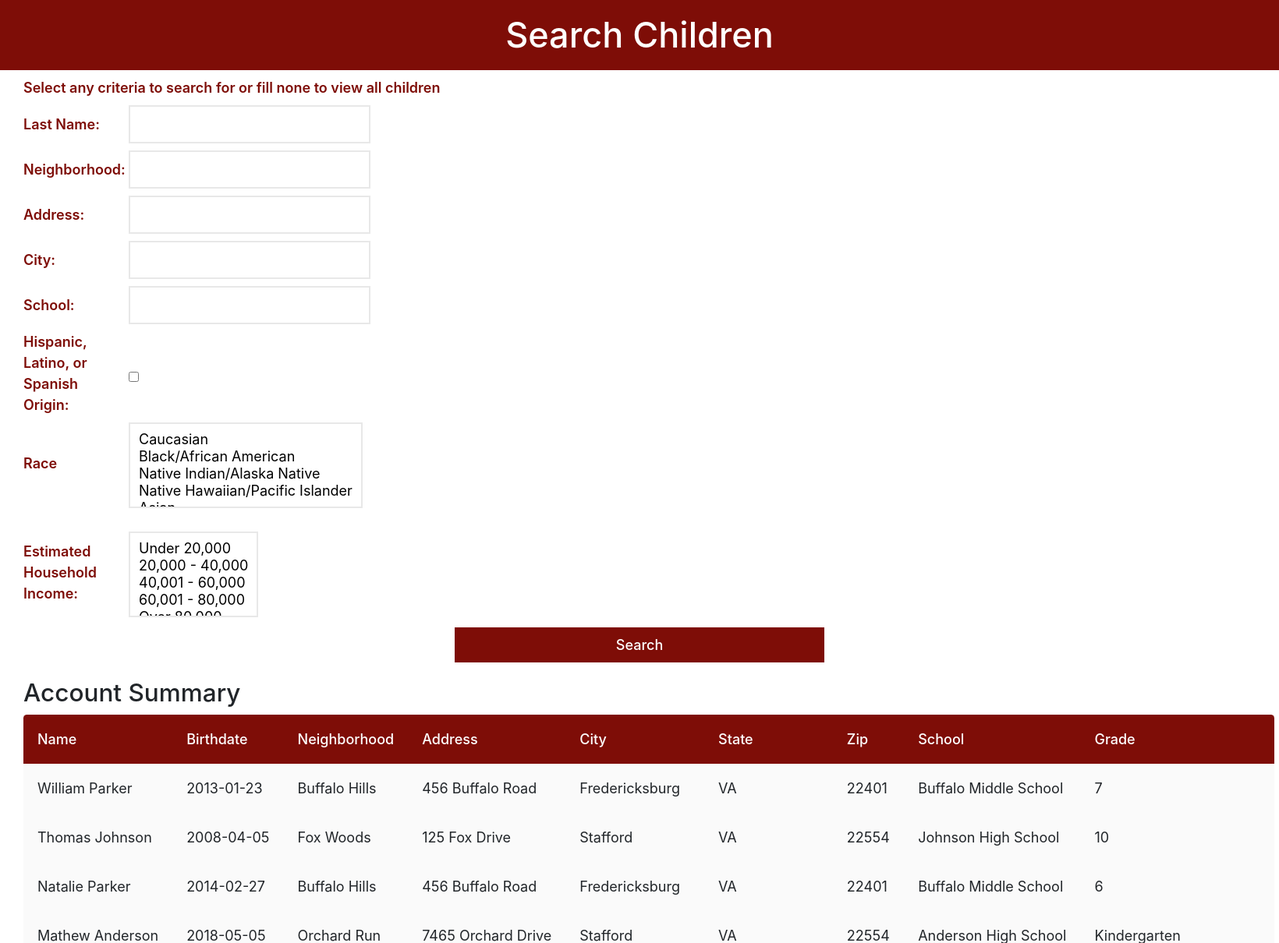
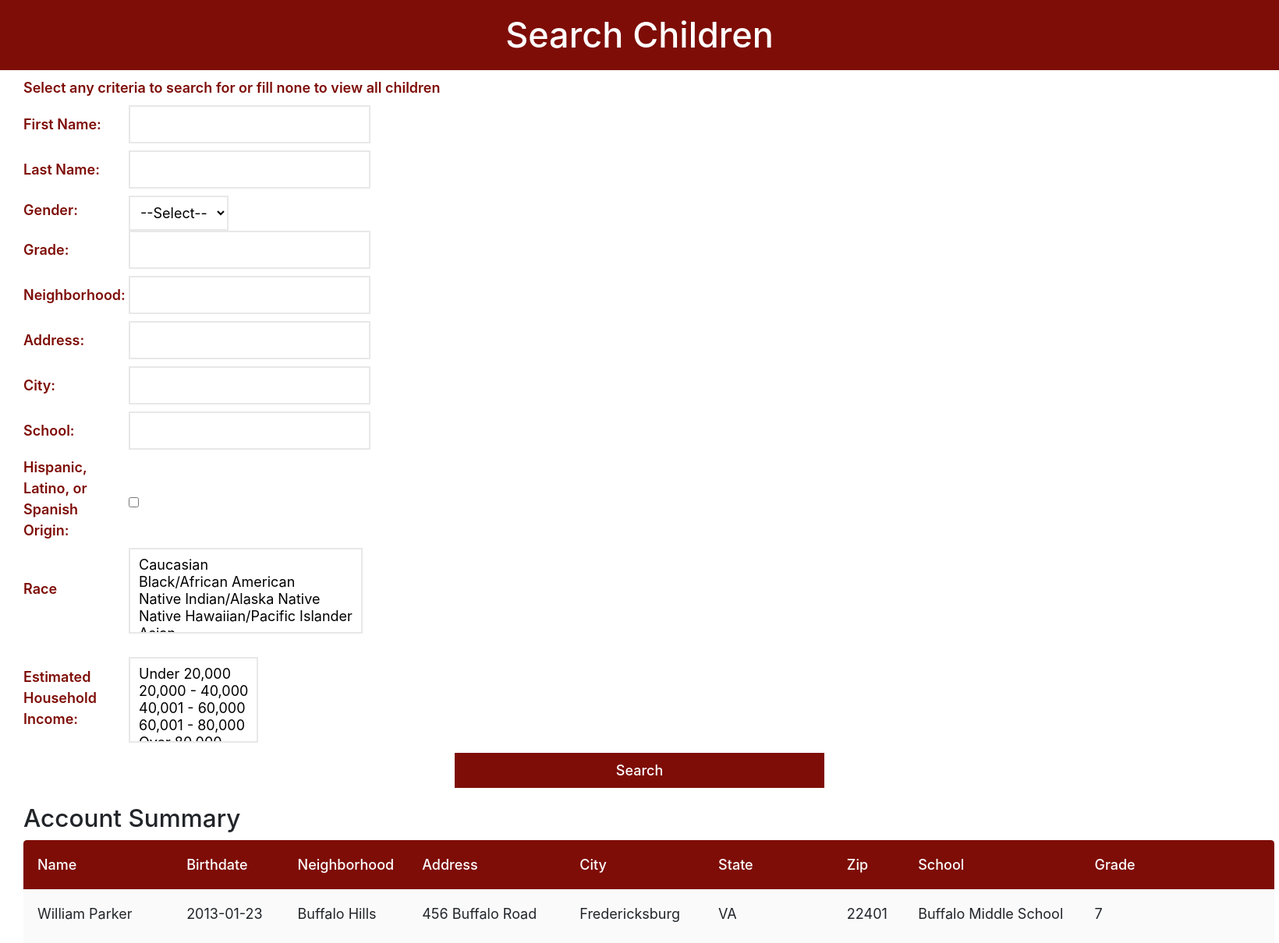
Before and after one commit to YonatanAsfaw/StaffordJunction, a PHP site: page /findChildren.php?sort=firstName&order=desc in a window 1640 px wide. Shown: the part 110-1320 px from the top of the page at 78% size. Run offline with PHP 8.4, Linux system fonts and the light colour scheme; the visitor is signed in with stand-in values (Sample User, id 1); data comes from the database, SQL or seed files in the repository.

Commit message:
add search by first name, grade, gender

```diff
--- a/findChildren.php
+++ b/findChildren.php
@@ -8,7 +8,9 @@ $accessLevel = 0;
 $userID = null;
 
 // Search criteria variables
+$first_name = null;
 $last_name = null;
+$gender = null;
 $city = null;
 $address = null;
 $neighborhood = null;
@@ -24,7 +26,7 @@ require_once("database/dbChildren.php");
 require_once("domain/Children.php");
 include_once('database/dbChildren.php');
 
-// Example usage
+// Example usage for GET (optional)
 $first_name = $_GET['first_name'] ?? null;
 $last_name = $_GET['last_name'] ?? null;
 $gender = $_GET['gender'] ?? null;
@@ -33,30 +35,27 @@ $grade = $_GET['grade'] ?? null;
 $is_hispanic = isset($_GET['is_hispanic']) ? (int)$_GET['is_hispanic'] : null;
 $race = $_GET['race'] ?? null;
 
-$children = find_children($first_name, $last_name, $gender, $school, $grade, $is_hispanic, $race);
-
-// Process the $children array as needed
-
-// Get all children if no criteria inputted in search
-$children = find_children($last_name, $address, $city, $neighborhood, $school, $grade, $income, $is_hispanic, $race);
+$children = find_children($first_name, $last_name, $gender, $school, $grade, $is_hispanic, $race, $address, $city, $neighborhood, $income);
 
 if (isset($_SESSION['_id'])) {
     $loggedIn = true;
-    // 0 = not logged in, 1 = standard user, 2 = manager (Admin), 3 super admin (TBI)
     $accessLevel = $_SESSION['access_level'];
     $userID = $_SESSION['_id'];
 }
-// admin-only access
+
 if ($accessLevel < 2) {
     header('Location: index.php');
     die();
 }
 
-if($_SERVER['REQUEST_METHOD'] == "POST"){
+if ($_SERVER['REQUEST_METHOD'] == "POST") {
     require_once("include/input-validation.php");
 
     $args = sanitize($_POST, null);
-    // Get criteria if set
+
+    if (isset($args['first-name'])) {
+        $first_name = $args['first-name'];
+    }
     if (isset($args['last-name'])) {
         $last_name = $args['last-name'];
     }
@@ -75,6 +74,9 @@ if($_SERVER['REQUEST_METHOD'] == "POST"){
     if (isset($args['grade'])) {
         $grade = $args['grade'];
     }
+    if (isset($args['gender'])) {
+        $gender = $args['gender'];
+    }
     if (isset($args['income'])) {
         $income = $args['income'];
     }
@@ -84,8 +86,8 @@ if($_SERVER['REQUEST_METHOD'] == "POST"){
     if (isset($args['race'])) {
         $race = $args['race'];
     }
-    // Find families based on set criteria
-    $children = find_children($last_name, $address, $city, $neighborhood, $school, $grade, $income, $is_hispanic, $race);
+
+    $children = find_children($first_name, $last_name, $gender, $school, $grade, $is_hispanic, $race, $address, $city, $neighborhood, $income);
 }
 ?>
 
@@ -104,7 +106,7 @@ if($_SERVER['REQUEST_METHOD'] == "POST"){
             text-decoration: none;
         }
         .general tbody tr:hover {
-                background-color: #cccccc; /* Light grey color */
+            background-color: #cccccc;
         }
     </style>
 </head>
@@ -114,59 +116,61 @@ if($_SERVER['REQUEST_METHOD'] == "POST"){
 
     <form id="formatted_form" method="POST">
         <label>Select any criteria to search for or fill none to view all children</label>
-            <!-- Search Criteria Fields -->
+
         <div class="search-container">
-                <div class="search-label">
-                <label>Last Name:</label>
+            <div class="search-label"><label>First Name:</label></div>
+            <div><input type="text" id="first-name" name="first-name"></div>
         </div>
+
+        <div class="search-container">
+            <div class="search-label"><label>Last Name:</label></div>
+            <div><input type="text" id="last-name" name="last-name"></div>
+        </div>
+
+        <div class="search-container">
+            <div class="search-label"><label>Gender:</label></div>
             <div>
-                <input type="text" id="last-name" name='last-name'>
+                <select name="gender" id="gender">
+                    <option value="">--Select--</option>
+                    <option value="Male">Male</option>
+                    <option value="Female">Female</option>
+                    <option value="Other">Other</option>
+                </select>
             </div>
         </div>
+
         <div class="search-container">
-                <div class="search-label">
-                <label>Neighborhood:</label>
+            <div class="search-label"><label>Grade:</label></div>
+            <div><input type="text" id="grade" name="grade"></div>
         </div>
-                <div>
-                <input type="text" id="neighborhood" name='neighborhood'>
+
+        <div class="search-container">
+            <div class="search-label"><label>Neighborhood:</label></div>
+            <div><input type="text" id="neighborhood" name="neighborhood"></div>
         </div>
+
+        <div class="search-container">
+            <div class="search-label"><label>Address:</label></div>
+            <div><input type="text" id="address" name="address"></div>
         </div>
+
         <div class="search-container">
-                <div class="search-label">
-                <label>Address:</label>
+            <div class="search-label"><label>City:</label></div>
+            <div><input type="text" id="city" name="city"></div>
         </div>
-                <div>
-                <input type="text" id="address" name='address'>
+
+        <div class="search-container">
+            <div class="search-label"><label>School:</label></div>
+            <div><input type="text" id="school" name="school"></div>
         </div>
+
+        <div class="search-container">
+            <div class="search-label"><label>Hispanic, Latino, or Spanish Origin:</label></div>
+            <div><input type="checkbox" id="is-hispanic" name="is-hispanic" value="1"></div>
         </div>
+
         <div class="search-container">
-                <div class="search-label">
-                <label>City:</label>
-                </div>
-                <div>
-                <input type="text" id="city" name='city'>
-                </div>
-            </div>
-            <div class="search-container">
-                <div class="search-label">
-                <label>School:</label>
-                </div>
-                <div>
-                <input type="text" id="school" name='school'>
-                </div>
-            </div>
-            <div class="search-container">
-                <div class="search-label">
-                <label>Hispanic, Latino, or Spanish Origin:</label>
-                </div>
-                <div>
-                <input type="checkbox" id="is-hispanic" name='is-hispanic' value=1>
-                </div>
-            </div>
-            <div class="search-container">
-                <div class="search-label">
-                <label for="race" required>Race</label><br><br>
-                </div>
+            <div class="search-label"><label for="race">Race</label><br><br></div>
             <div>
                 <select id="race" name="race[]" multiple>
                     <option value="Caucasian">Caucasian</option>
@@ -179,10 +183,9 @@ if($_SERVER['REQUEST_METHOD'] == "POST"){
                 </select><br><br>
             </div>
         </div>
+
         <div class="search-container">
-                <div class="search-label">
-                <label>Estimated Household Income:</label>
-                </div>
+            <div class="search-label"><label>Estimated Household Income:</label></div>
             <div>
                 <select id="income" name="income[]" multiple>
                     <option value="Under $15,0000">Under 20,000</option>
@@ -194,16 +197,13 @@ if($_SERVER['REQUEST_METHOD'] == "POST"){
             </div>
         </div>
 
-
         <button type="submit" class="button_style">Search</button>
 
         <?php
         if (isset($children)) {
-                // Sorting parameters
             $sortColumn = $_GET['sort'] ?? 'firstName';
             $sortOrder = $_GET['order'] ?? 'asc';
 
-                // Sorting logic for children
             usort($children, function ($a, $b) use ($sortColumn, $sortOrder) {
                 $valueA = strtolower($a->{"get" . ucfirst($sortColumn)}());
                 $valueB = strtolower($b->{"get" . ucfirst($sortColumn)}());
@@ -217,15 +217,15 @@ if($_SERVER['REQUEST_METHOD'] == "POST"){
                 <table class="general">
                     <thead>
                         <tr>
-                                <th><a href="?sort=firstName&order=' . ($sortColumn === 'firstName' && $sortOrder === 'asc' ? 'desc' : 'asc') . '">Name' . '</a></th>
+                            <th><a href="?sort=firstName&order=' . ($sortColumn === 'firstName' && $sortOrder === 'asc' ? 'desc' : 'asc') . '">Name</a></th>
                             <th>Birthdate</th>
-                                <th><a href="?sort=neighborhood&order=' . ($sortColumn === 'neighborhood' && $sortOrder === 'asc' ? 'desc' : 'asc') . '">Neighborhood' . '</a></th>
+                            <th><a href="?sort=neighborhood&order=' . ($sortColumn === 'neighborhood' && $sortOrder === 'asc' ? 'desc' : 'asc') . '">Neighborhood</a></th>
                             <th>Address</th>
-                                <th><a href="?sort=city&order=' . ($sortColumn === 'city' && $sortOrder === 'asc' ? 'desc' : 'asc') . '">City' . '</a></th>
-                                <th><a href="?sort=state&order=' . ($sortColumn === 'state' && $sortOrder === 'asc' ? 'desc' : 'asc') . '">State' . '</a></th>
-                                <th><a href="?sort=zip&order=' . ($sortColumn === 'zip' && $sortOrder === 'asc' ? 'desc' : 'asc') . '">Zip' . '</a></th>
-                                <th><a href="?sort=school&order=' . ($sortColumn === 'school' && $sortOrder === 'asc' ? 'desc' : 'asc') . '">School' . '</a></th>
-                                <th><a href="?sort=grade&order=' . ($sortColumn === 'grade' && $sortOrder === 'asc' ? 'desc' : 'asc') . '">Grade' . '</a></th>
+                            <th><a href="?sort=city&order=' . ($sortColumn === 'city' && $sortOrder === 'asc' ? 'desc' : 'asc') . '">City</a></th>
+                            <th><a href="?sort=state&order=' . ($sortColumn === 'state' && $sortOrder === 'asc' ? 'desc' : 'asc') . '">State</a></th>
+                            <th><a href="?sort=zip&order=' . ($sortColumn === 'zip' && $sortOrder === 'asc' ? 'desc' : 'asc') . '">Zip</a></th>
+                            <th><a href="?sort=school&order=' . ($sortColumn === 'school' && $sortOrder === 'asc' ? 'desc' : 'asc') . '">School</a></th>
+                            <th><a href="?sort=grade&order=' . ($sortColumn === 'grade' && $sortOrder === 'asc' ? 'desc' : 'asc') . '">Grade</a></th>
                         </tr>
                     </thead>
                     <tbody class="standout">';
@@ -245,15 +245,11 @@ if($_SERVER['REQUEST_METHOD'] == "POST"){
                 echo '</tr>';
             }
 
-                echo '
-                        </tbody>
-                    </table>
-                </div>';
+            echo '</tbody></table></div>';
         }
         ?>
-
     </form>
 
-        <a class="button cancel button_style"  href="index.php">Return to Dashboard</a>
+    <a class="button cancel button_style" href="index.php">Return to Dashboard</a>
 </body>
 </html>
```
Lines whose indentation alone changed are shown as unchanged.
